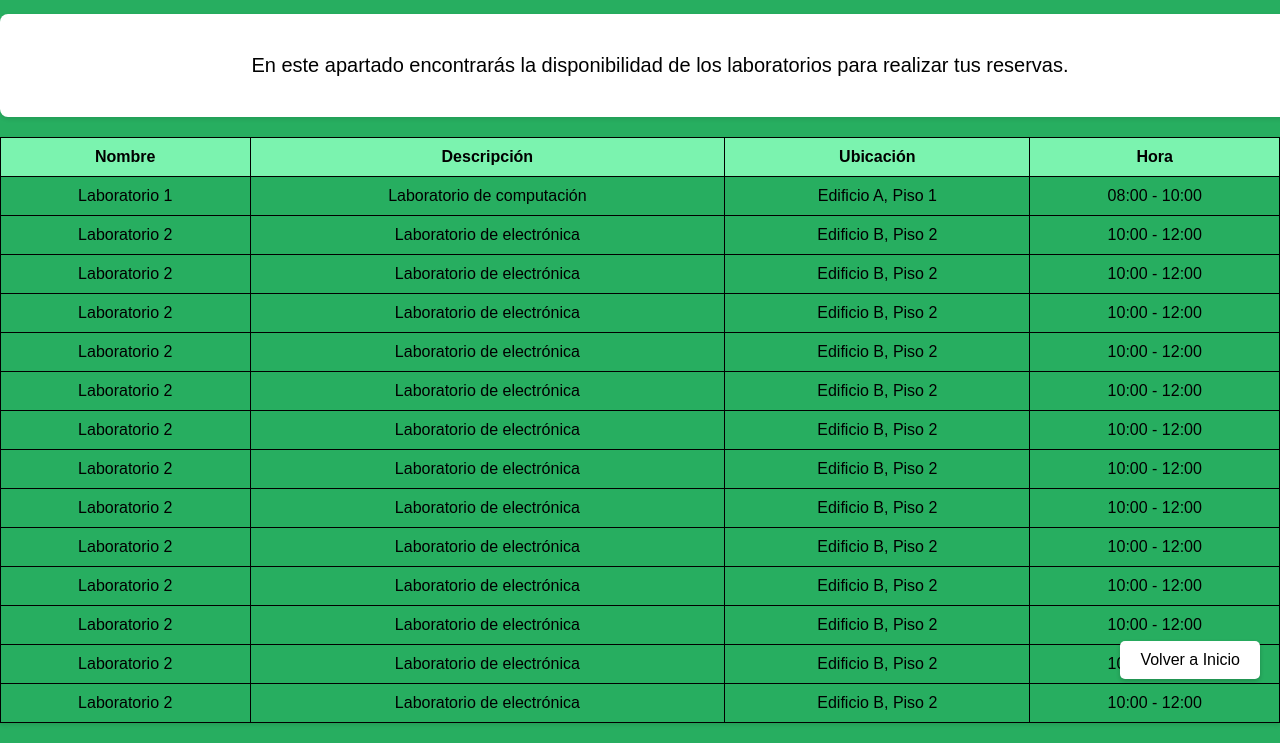
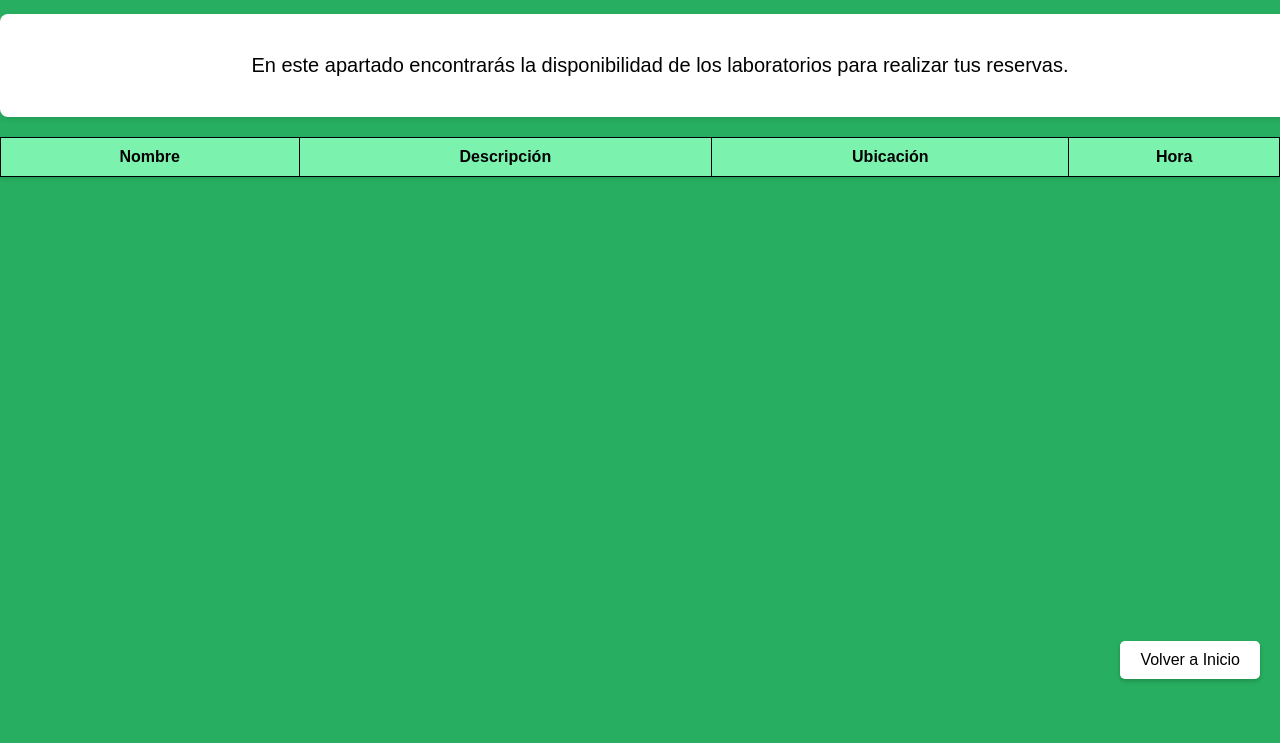
Before and after one commit to Ttowers-09/CVDS_LAB4FRONT_2025, a plain HTML site: page PaginaWeb/disponibilidad.html in a window 1280 px wide. Shown: the part 101-844 px from the top of the page. After the commit the page ends 800 px from the top, so only its background shows below. Drawn offline with Linux system fonts and the light colour scheme.

Commit message:
Avance 01

```diff
--- a/PaginaWeb/disponibilidad.html
+++ b/PaginaWeb/disponibilidad.html
@@ -3,7 +3,7 @@
 <head>
   <meta charset="UTF-8">
   <meta name="viewport" content="width=device-width, initial-scale=1.0">
-  <title>DISPONIBILIDAD DE LABORATORIOS</title>
+  <title>Disponibilidad de laboratorios</title>
   <style>
     /* Estilos generales */
     body {
@@ -109,93 +109,6 @@
           <th>Hora</th>
         </tr>
       </thead>
-      <tbody>
-        <tr>
-          <td>Laboratorio 1</td>
-          <td>Laboratorio de computación</td>
-          <td>Edificio A, Piso 1</td>
-          <td>08:00 - 10:00</td>
-        </tr>
-        <tr>
-          <td>Laboratorio 2</td>
-          <td>Laboratorio de electrónica</td>
-          <td>Edificio B, Piso 2</td>
-          <td>10:00 - 12:00</td>
-        </tr>
-        <tr>
-            <td>Laboratorio 2</td>
-            <td>Laboratorio de electrónica</td>
-            <td>Edificio B, Piso 2</td>
-            <td>10:00 - 12:00</td>
-          </tr>
-          <tr>
-            <td>Laboratorio 2</td>
-            <td>Laboratorio de electrónica</td>
-            <td>Edificio B, Piso 2</td>
-            <td>10:00 - 12:00</td>
-          </tr>
-          <tr>
-            <td>Laboratorio 2</td>
-            <td>Laboratorio de electrónica</td>
-            <td>Edificio B, Piso 2</td>
-            <td>10:00 - 12:00</td>
-          </tr>
-          <tr>
-            <td>Laboratorio 2</td>
-            <td>Laboratorio de electrónica</td>
-            <td>Edificio B, Piso 2</td>
-            <td>10:00 - 12:00</td>
-          </tr>
-          <tr>
-            <td>Laboratorio 2</td>
-            <td>Laboratorio de electrónica</td>
-            <td>Edificio B, Piso 2</td>
-            <td>10:00 - 12:00</td>
-          </tr>
-          <tr>
-            <td>Laboratorio 2</td>
-            <td>Laboratorio de electrónica</td>
-            <td>Edificio B, Piso 2</td>
-            <td>10:00 - 12:00</td>
-          </tr>
-          <tr>
-            <td>Laboratorio 2</td>
-            <td>Laboratorio de electrónica</td>
-            <td>Edificio B, Piso 2</td>
-            <td>10:00 - 12:00</td>
-          </tr>
-          <tr>
-            <td>Laboratorio 2</td>
-            <td>Laboratorio de electrónica</td>
-            <td>Edificio B, Piso 2</td>
-            <td>10:00 - 12:00</td>
-          </tr>
-          <tr>
-            <td>Laboratorio 2</td>
-            <td>Laboratorio de electrónica</td>
-            <td>Edificio B, Piso 2</td>
-            <td>10:00 - 12:00</td>
-          </tr>
-          <tr>
-            <td>Laboratorio 2</td>
-            <td>Laboratorio de electrónica</td>
-            <td>Edificio B, Piso 2</td>
-            <td>10:00 - 12:00</td>
-          </tr>
-          <tr>
-            <td>Laboratorio 2</td>
-            <td>Laboratorio de electrónica</td>
-            <td>Edificio B, Piso 2</td>
-            <td>10:00 - 12:00</td>
-          </tr>
-          <tr>
-            <td>Laboratorio 2</td>
-            <td>Laboratorio de electrónica</td>
-            <td>Edificio B, Piso 2</td>
-            <td>10:00 - 12:00</td>
-          </tr>
-        <!-- Añade más filas según sea necesario -->
-      </tbody>
     </table>
   </div>
   <!-- Botón fijo en la parte inferior derecha -->
```
Also changed, not shown: PaginaWeb/PantallaCarga.html (added, +44 -0 lines), PaginaWeb/PantallaPrincipal.html (renamed from PaginaWeb/Index.html).
